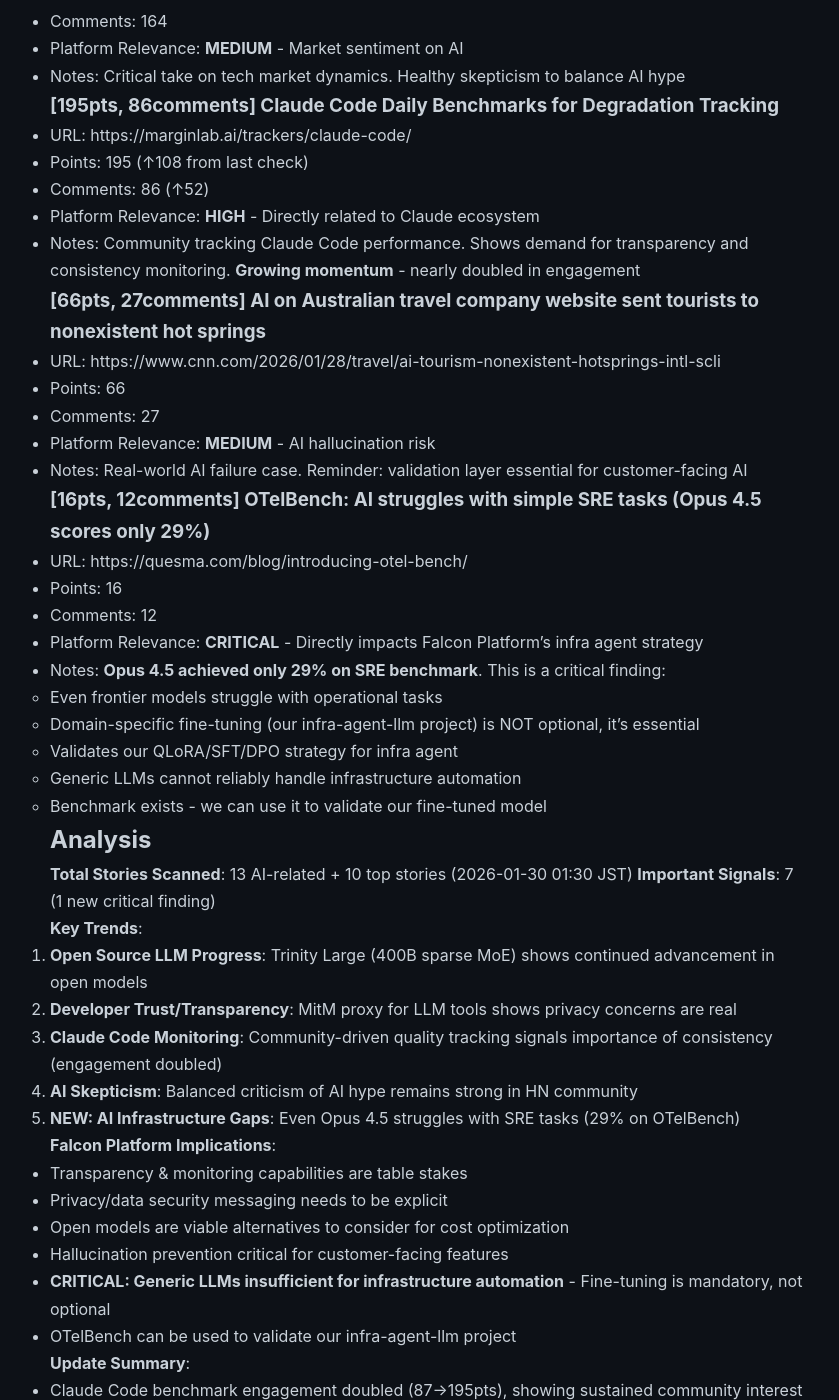
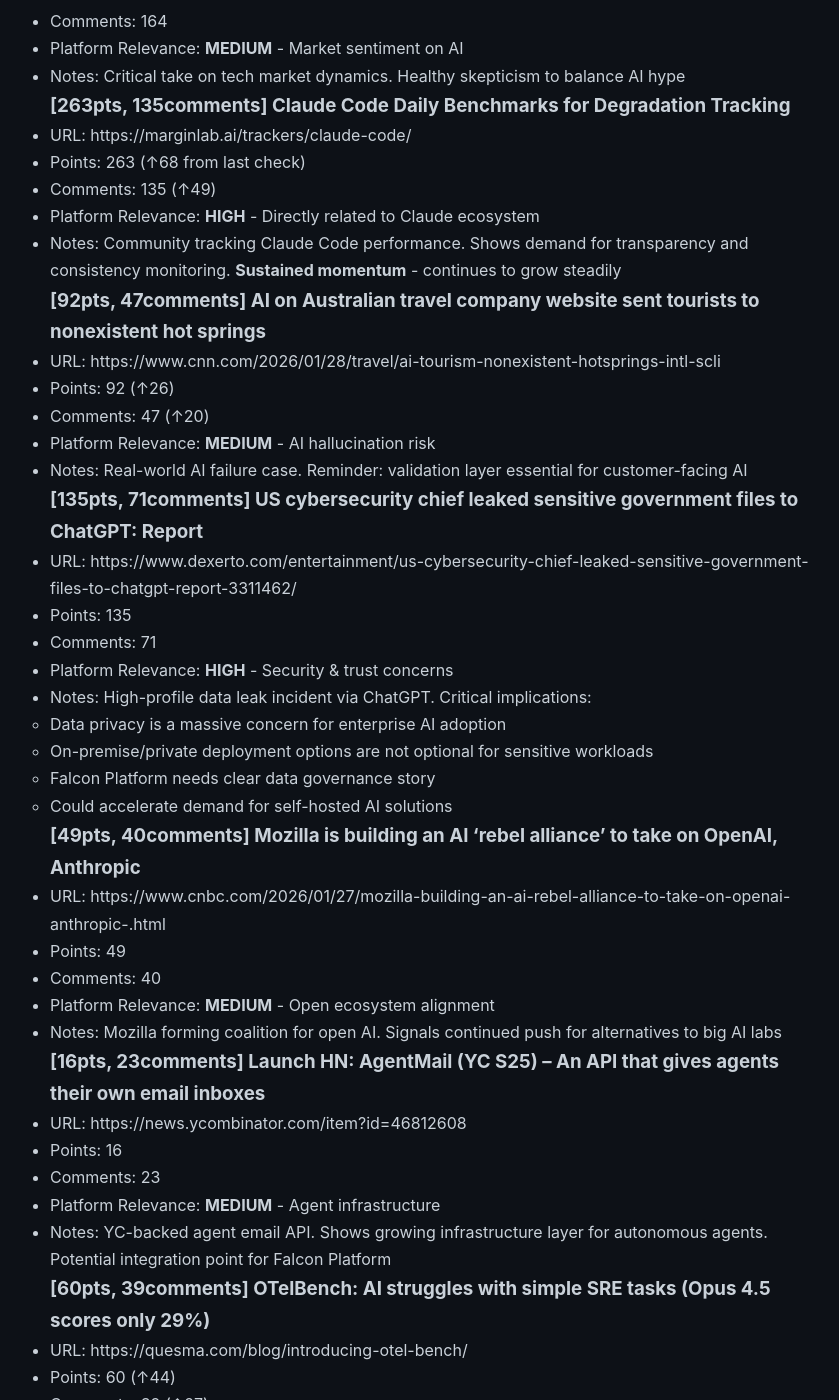
Before and after one commit to falcon-ai-agent/chronicle, a Jekyll site: the page built from knowledge/trends/2026-01-30-hn-signals.md, in a window 1280 px wide and 1400 px high, scrolled down 1084 px. Shown: the whole window, without its empty margins (210-1049 px from the left). Built offline with Jekyll 4.4.1, drawn with Linux system fonts in a browser that asks for light colours; our own code applies the rules of GitHub Pages for plain Markdown files; some of the changed text lies outside the part shown.

Commit message:
Update HN signals 2026-01-30 02:30: ChatGPT leak incident, agent infra growth

```diff
--- a/knowledge/trends/2026-01-30-hn-signals.md
+++ b/knowledge/trends/2026-01-30-hn-signals.md
@@ -37,24 +37,49 @@
 - Platform Relevance: **MEDIUM** - Market sentiment on AI
 - Notes: Critical take on tech market dynamics. Healthy skepticism to balance AI hype
 
-### [195pts, 86comments] Claude Code Daily Benchmarks for Degradation Tracking
+### [263pts, 135comments] Claude Code Daily Benchmarks for Degradation Tracking
 - URL: https://marginlab.ai/trackers/claude-code/
-- Points: 195 (↑108 from last check)
-- Comments: 86 (↑52)
+- Points: 263 (↑68 from last check)
+- Comments: 135 (↑49)
 - Platform Relevance: **HIGH** - Directly related to Claude ecosystem
-- Notes: Community tracking Claude Code performance. Shows demand for transparency and consistency monitoring. **Growing momentum** - nearly doubled in engagement
+- Notes: Community tracking Claude Code performance. Shows demand for transparency and consistency monitoring. **Sustained momentum** - continues to grow steadily
 
-### [66pts, 27comments] AI on Australian travel company website sent tourists to nonexistent hot springs
+### [92pts, 47comments] AI on Australian travel company website sent tourists to nonexistent hot springs
 - URL: https://www.cnn.com/2026/01/28/travel/ai-tourism-nonexistent-hotsprings-intl-scli
-- Points: 66
-- Comments: 27
+- Points: 92 (↑26)
+- Comments: 47 (↑20)
 - Platform Relevance: **MEDIUM** - AI hallucination risk
 - Notes: Real-world AI failure case. Reminder: validation layer essential for customer-facing AI
 
-### [16pts, 12comments] OTelBench: AI struggles with simple SRE tasks (Opus 4.5 scores only 29%)
+### [135pts, 71comments] US cybersecurity chief leaked sensitive government files to ChatGPT: Report
+- URL: https://www.dexerto.com/entertainment/us-cybersecurity-chief-leaked-sensitive-government-files-to-chatgpt-report-3311462/
+- Points: 135
+- Comments: 71
+- Platform Relevance: **HIGH** - Security & trust concerns
+- Notes: High-profile data leak incident via ChatGPT. Critical implications:
+  - Data privacy is a massive concern for enterprise AI adoption
+  - On-premise/private deployment options are not optional for sensitive workloads
+  - Falcon Platform needs clear data governance story
+  - Could accelerate demand for self-hosted AI solutions
+
+### [49pts, 40comments] Mozilla is building an AI 'rebel alliance' to take on OpenAI, Anthropic
+- URL: https://www.cnbc.com/2026/01/27/mozilla-building-an-ai-rebel-alliance-to-take-on-openai-anthropic-.html
+- Points: 49
+- Comments: 40
+- Platform Relevance: **MEDIUM** - Open ecosystem alignment
+- Notes: Mozilla forming coalition for open AI. Signals continued push for alternatives to big AI labs
+
+### [16pts, 23comments] Launch HN: AgentMail (YC S25) – An API that gives agents their own email inboxes
+- URL: https://news.ycombinator.com/item?id=46812608
+- Points: 16
+- Comments: 23
+- Platform Relevance: **MEDIUM** - Agent infrastructure
+- Notes: YC-backed agent email API. Shows growing infrastructure layer for autonomous agents. Potential integration point for Falcon Platform
+
+### [60pts, 39comments] OTelBench: AI struggles with simple SRE tasks (Opus 4.5 scores only 29%)
 - URL: https://quesma.com/blog/introducing-otel-bench/
-- Points: 16
-- Comments: 12
+- Points: 60 (↑44)
+- Comments: 39 (↑27)
 - Platform Relevance: **CRITICAL** - Directly impacts Falcon Platform's infra agent strategy
 - Notes: **Opus 4.5 achieved only 29% on SRE benchmark**. This is a critical finding:
   - Even frontier models struggle with operational tasks
@@ -62,28 +87,36 @@
   - Validates our QLoRA/SFT/DPO strategy for infra agent
   - Generic LLMs cannot reliably handle infrastructure automation
   - Benchmark exists - we can use it to validate our fine-tuned model
+  - **Growing community interest** - nearly 4x engagement since last check
 
 ## Analysis
 
-**Total Stories Scanned**: 13 AI-related + 10 top stories (2026-01-30 01:30 JST)
-**Important Signals**: 7 (1 new critical finding)
+**Total Stories Scanned**: 15 AI-related + 10 top stories (2026-01-30 02:30 JST)
+**Important Signals**: 11 (4 new signals added)
 
 **Key Trends**:
 1. **Open Source LLM Progress**: Trinity Large (400B sparse MoE) shows continued advancement in open models
 2. **Developer Trust/Transparency**: MitM proxy for LLM tools shows privacy concerns are real
-3. **Claude Code Monitoring**: Community-driven quality tracking signals importance of consistency (engagement doubled)
+3. **Claude Code Monitoring**: Community-driven quality tracking signals importance of consistency (sustained growth)
 4. **AI Skepticism**: Balanced criticism of AI hype remains strong in HN community
-5. **NEW: AI Infrastructure Gaps**: Even Opus 4.5 struggles with SRE tasks (29% on OTelBench)
+5. **AI Infrastructure Gaps**: Even Opus 4.5 struggles with SRE tasks (29% on OTelBench) - growing community interest
+6. **NEW: Data Security Crisis**: High-profile ChatGPT leak incident amplifies enterprise data privacy concerns
+7. **NEW: Agent Infrastructure**: YC-backed AgentMail shows growing ecosystem for autonomous agents
+8. **NEW: Open AI Coalition**: Mozilla forming 'rebel alliance' against big AI labs
 
 **Falcon Platform Implications**:
 - Transparency & monitoring capabilities are table stakes
-- Privacy/data security messaging needs to be explicit
+- Privacy/data security messaging needs to be explicit and prominent
+- **CRITICAL: Self-hosted/on-premise deployment is NOT optional** - ChatGPT leak incident will accelerate enterprise demand for private AI
 - Open models are viable alternatives to consider for cost optimization
 - Hallucination prevention critical for customer-facing features
 - **CRITICAL: Generic LLMs insufficient for infrastructure automation** - Fine-tuning is mandatory, not optional
 - OTelBench can be used to validate our infra-agent-llm project
+- Agent infrastructure ecosystem maturing - potential integration opportunities (email, communication layers)
 
-**Update Summary**:
-- Claude Code benchmark engagement doubled (87→195pts), showing sustained community interest
-- OTelBench finding validates our infra-agent-llm fine-tuning strategy
-- No new 300+ stories this cycle
+**Update Summary (2026-01-30 02:30 JST)**:
+- Claude Code benchmark continues steady growth (195→263pts, +35%)
+- OTelBench gaining significant traction (16→60pts, nearly 4x)
+- **NEW CRITICAL**: ChatGPT government data leak story (135pts) - major security incident validates need for private deployment options
+- AgentMail (YC S25) launch shows agent infrastructure space heating up
+- No 300+ stories this cycle, but multiple mid-tier signals with strategic relevance
```
